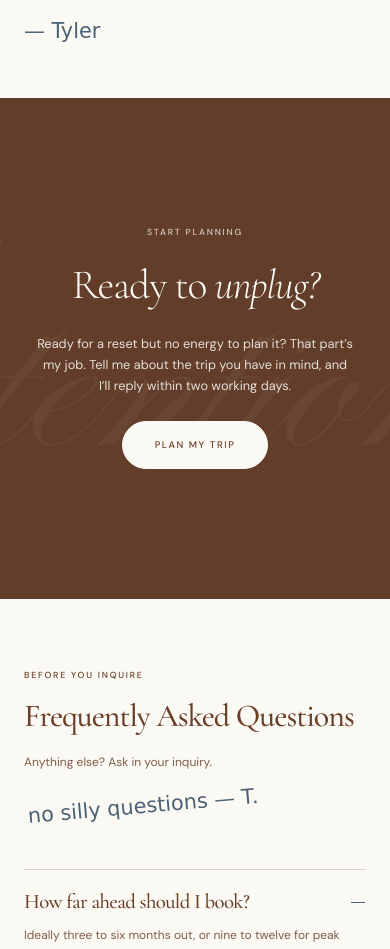
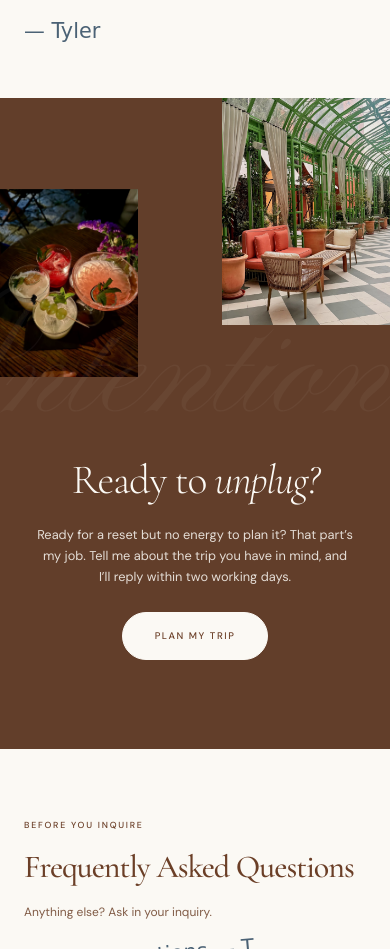
Before and after one commit to hipaulinaaway-hub/the-intentional-edit-mvp, an Eleventy site: page src/index.njk in a window 390 px wide. Shown: the part 2257-3206 px from the top of the page. Built offline with nearby package versions, Linux system fonts and the light colour scheme; Eleventy itself is replaced by a stand-in of ours; files that its build step writes are made by us from their sources; files whose address does not match are found by name; a web font is replaced by a local one.

Commit message:
CTA banner redesign: three mood photos with parallax, new desktop and mobile layouts, photos editable in the CMS
Co-Authored-By: Claude Opus 5.5 <noreply@anthropic.com>

```diff
--- a/src/_data/cta.json
+++ b/src/_data/cta.json
@@ -1,6 +1,8 @@
 {
-  "eyebrow": "Start planning",
   "title": "Ready to *unplug?*",
   "text": "Ready for a reset but no energy to plan it? That part’s my job. Tell me about the trip you have in mind, and I’ll reply within two working days.",
-  "button": "Plan my trip"
+  "button": "Plan my trip",
+  "photo_1": "/assets/img/cta-cocktails.jpg",
+  "photo_2": "/assets/img/cta-lounge.jpg",
+  "photo_3": "/assets/img/cta-bar.jpg"
 }
--- a/src/css/styles.css
+++ b/src/css/styles.css
@@ -411,38 +411,66 @@ input, textarea { font: inherit; color: inherit; }
 /* ==========================================================================
    08 Start planning (CTA)
    ========================================================================== */
+/* Laid out on the 1440px Figma frame: --u is one Figma px, scaled down on narrower
+   screens; --x0 centres that frame on screens wider than 1440. Photos sit behind the
+   script watermark, which sits behind the copy. */
 .cta {
+  --u: min(calc(100vw / 1440), 1px);
+  --x0: max(0px, (100% - 1440px) / 2);
   position: relative;
   isolation: isolate;
-  display: flex;
-  flex-direction: column;
-  align-items: center;
-  gap: 28px;
-  padding: 160px var(--edge);
+  min-height: calc(762 * var(--u));
+  padding: calc(365 * var(--u)) 0 max(calc(125 * var(--u)), 72px);
   overflow: hidden;
   background: var(--brown-dark);
   color: var(--cream);
-  text-align: center;
 }
+.cta__photo { position: absolute; z-index: -2; overflow: hidden; }
+.cta__photo img { width: 100%; height: 100%; object-fit: cover; }
+.cta__photo--1 { left: calc(var(--x0) + 142 * var(--u)); top: calc(25 * var(--u));  width: calc(261 * var(--u)); height: calc(356 * var(--u)); }
+.cta__photo--2 { left: calc(var(--x0) + 979 * var(--u)); top: calc(-55 * var(--u)); width: calc(261 * var(--u)); height: calc(356 * var(--u)); }
+.cta__photo--3 { left: calc(var(--x0) + 466 * var(--u)); top: calc(461 * var(--u)); width: calc(239 * var(--u)); height: calc(324 * var(--u)); }
 .cta__script {
   position: absolute;
-  left: 50%; top: 50%;
-  width: 2447.7px; height: 523.334px;
+  left: calc(var(--x0) - 182 * var(--u)); top: calc(-52.76 * var(--u));
+  width: calc(1990 * var(--u)); height: auto;
   max-width: none;
-  transform: translate(-50%, -50%);
   z-index: -1;
   pointer-events: none;
 }
-.cta__eyebrow { color: var(--cream-75); }
+.cta__content {
+  display: flex;
+  flex-direction: column;
+  align-items: flex-start;
+  gap: 26px;
+  width: 362px;
+  margin-left: calc(var(--x0) + 802 * var(--u));
+}
 .cta__title {
   font-family: var(--serif);
   font-weight: 500;
   font-size: calc(46px * var(--type));
   line-height: 1.05;
   letter-spacing: -0.03em;
-  margin-block: 26px; /* the Figma text box is ~100px tall */
 }
-.cta__text { max-width: 454px; color: var(--cream-85); }
+.cta__text { color: var(--cream-85); }
+
+/* Phones and small tablets: the 390px Figma frame — two photos in the top corners,
+   copy centred below */
+@media (max-width: 959px) {
+  .cta {
+    --u: min(calc(100vw / 390), 1.4px);
+    min-height: 0;
+    padding: calc(362 * var(--u)) 24px calc(89 * var(--u));
+    text-align: center;
+  }
+  .cta__photo--1 { left: 0; top: calc(90 * var(--u)); width: calc(138 * var(--u)); height: calc(188 * var(--u)); }
+  .cta__photo--2 { left: auto; right: 0; top: 0; width: calc(168 * var(--u)); height: calc(228 * var(--u)); }
+  .cta__photo--3 { display: none; }
+  .cta__script { left: calc(-138 * var(--u)); top: calc(173 * var(--u)); width: calc(696 * var(--u)); }
+  .cta__content { align-items: center; gap: 24px; width: auto; max-width: 342px; margin-inline: auto; }
+  .cta__text { max-width: 318px; }
+}
 
 /* ==========================================================================
    08 FAQ
@@ -1020,8 +1048,6 @@ input, textarea { font: inherit; color: inherit; }
 
   .about { column-gap: 56px; padding-top: 40px; padding-bottom: 104px; }
 
-  .cta { padding-block: 136px; }
-
   .faq { grid-template-columns: minmax(0, 1fr); gap: 40px; padding-top: 104px; padding-bottom: 104px; }
   .faq__left { gap: 20px; }
   .faq__intro { max-width: 520px; }
@@ -1101,11 +1127,8 @@ input, textarea { font: inherit; color: inherit; }
   .stamp--about { width: 39.92%; left: 80.66%; top: 86.47%; }
   .about__intro { gap: 24px; }
 
-  /* CTA */
-  .cta { gap: 24px; padding: 130px 24px; }
-  .cta__script { width: 1028.035px; height: 219.8px; }
-  .cta__title { font-weight: 300; font-size: calc(52px * var(--type)); line-height: 1; letter-spacing: -0.03em; margin-block: 4px; }
-  .cta__text { max-width: 318px; }
+  /* CTA (layout lives with the section; phones get the lighter, larger heading) */
+  .cta__title { font-weight: 300; font-size: calc(52px * var(--type)); line-height: 1; }
 
   /* FAQ */
   .faq { gap: 40px; padding: 72px 24px; }
--- a/src/index.njk
+++ b/src/index.njk
@@ -147,12 +147,25 @@ eleventyExcludeFromCollections: true
       </section>
 
       <!-- 08 Start planning -->
-      <section class="cta" aria-labelledby="cta-title" data-reveal-group>
+      <section class="cta" aria-labelledby="cta-title">
+        {#- three mood photos scattered around the copy (the bottom one is desktop only); they drift at different speeds on scroll -#}
+        <div class="cta__photos" aria-hidden="true" data-reveal-group>
+          {%- if cta.photo_1 %}
+          <div class="cta__photo cta__photo--1" data-reveal data-speed="-0.6">{% picture cta.photo_1, "", "(max-width: 959px) 36vw, 261px", [280, 420, 560, 800] %}</div>
+          {%- endif %}
+          {%- if cta.photo_2 %}
+          <div class="cta__photo cta__photo--2" data-reveal data-speed="0.5">{% picture cta.photo_2, "", "(max-width: 959px) 44vw, 261px", [280, 420, 560, 800] %}</div>
+          {%- endif %}
+          {%- if cta.photo_3 %}
+          <div class="cta__photo cta__photo--3" data-reveal data-speed="-0.9">{% picture cta.photo_3, "", "239px", [240, 480, 720] %}</div>
+          {%- endif %}
+        </div>
         <img class="cta__script" src="/assets/svg/script-background.svg" alt="" aria-hidden="true">
-        <p class="eyebrow cta__eyebrow" data-reveal>{{ cta.eyebrow }}</p>
-        <h2 class="cta__title" id="cta-title" data-reveal><span class="cta__title-inner">{{ cta.title | emphasis | safe }}</span></h2>
-        <p class="body-lg cta__text" data-reveal>{{ cta.text }}</p>
-        <button class="btn btn--light" type="button" data-inquire data-reveal>{{ cta.button }}</button>
+        <div class="cta__content" data-reveal-group>
+          <h2 class="cta__title" id="cta-title" data-reveal><span class="cta__title-inner">{{ cta.title | emphasis | safe }}</span></h2>
+          <p class="body-lg cta__text" data-reveal>{{ cta.text }}</p>
+          <button class="btn btn--light" type="button" data-inquire data-reveal>{{ cta.button }}</button>
+        </div>
       </section>
 
       <!-- 08 FAQ -->
--- a/src/js/main.js
+++ b/src/js/main.js
@@ -278,9 +278,11 @@
     render();
   }
 
-  /* ---------- Brown banner: script watermark drifts sideways on scroll ---------- */
+  /* ---------- Brown banner: script watermark drifts sideways, photos drift up and down
+     at their own speeds (data-speed), so the scene has a little depth ---------- */
   const cta = document.querySelector('.cta');
   const ctaScript = cta && cta.querySelector('.cta__script');
+  const ctaPhotos = cta ? [...cta.querySelectorAll('.cta__photo[data-speed]')] : [];
   if (cta && ctaScript && !reducedMotion.matches) {
     let queued = false;
     const render = () => {
@@ -291,6 +293,8 @@
       const p = Math.max(-1, Math.min(1, (vh / 2 - (r.top + r.height / 2)) / (vh / 2 + r.height / 2)));
       const range = Math.min(160, window.innerWidth * 0.12); // ~160px desktop, ~45px phone
       ctaScript.style.translate = `${(-p * range).toFixed(1)}px 0`;
+      const drift = Math.min(40, window.innerWidth * 0.03); // ~40px desktop, ~12px phone
+      ctaPhotos.forEach((el) => { el.style.translate = `0 ${(p * drift * Number(el.dataset.speed)).toFixed(1)}px`; });
     };
     const queue = () => { if (!queued) { queued = true; requestAnimationFrame(render); } };
     window.addEventListener('scroll', queue, { passive: true });
```
Also changed, not shown: .pages.yml, src/assets/img/cta-bar.jpg (added), src/assets/img/cta-cocktails.jpg (added), src/assets/img/cta-lounge.jpg (added).
